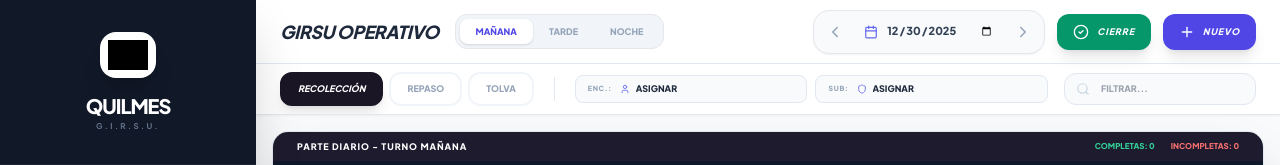
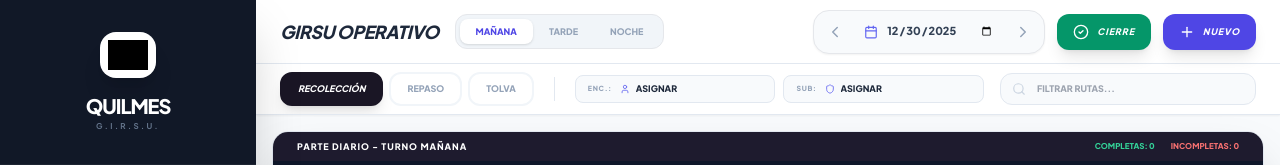
Before and after one commit to Lautzura/G.I.R.S.U.-Quilmes, a React (Vite) app: page / in a window 1280 px wide. Shown: the top 165 px of the page. Built offline with nearby package versions, Linux system fonts and the light colour scheme; grey boxes are pictures that could not be loaded.

Commit message:
Update App.tsx

```diff
--- a/App.tsx
+++ b/App.tsx
@@ -82,9 +82,10 @@ const App: React.FC = () => {
     const d = new Date(selectedDate + 'T12:00:00');
     d.setDate(d.getDate() + direction);
     setSelectedDate(d.toISOString().split('T')[0]);
+    setSearchTerm(''); // Limpiar búsqueda al cambiar de día
   };
 
-  // Lógica de validación de ausencias por fecha (Mejorada)
+  // Lógica de validación de ausencias por fecha
   const resolveStaffStatus = (member: StaffMember, dateStr: string): StaffMember => {
     if (!member.absenceStartDate) return { ...member, status: member.status === StaffStatus.ABSENT ? StaffStatus.PRESENT : member.status, address: '' };
 
@@ -191,15 +192,12 @@ const App: React.FC = () => {
 
   const handleUpdateStaff = (updatedMember: StaffMember) => {
     const resolved = resolveStaffStatus(updatedMember, selectedDate);
-
-    // Actualizar Padrón Maestro para persistencia total
     const masterStaff = JSON.parse(localStorage.getItem('master_staff_v7') || '[]');
     const updatedMaster = masterStaff.map((s: StaffMember) => s.id === updatedMember.id ? updatedMember : s);
     localStorage.setItem('master_staff_v7', JSON.stringify(updatedMaster));
 
     const newStaffList = staffList.map(s => s.id === resolved.id ? resolved : s);
     setStaffList(newStaffList);
-
     setRecords(prev => syncRecordsWithStaff(prev, newStaffList));
     setTransferRecords(prev => prev.map(tr => ({
         ...tr,
@@ -215,7 +213,6 @@ const App: React.FC = () => {
   const toggleStaffStatusFromPicker = (e: React.MouseEvent, staff: StaffMember, reason?: string) => {
     e.stopPropagation();
     const newStatus = staff.status === StaffStatus.ABSENT ? StaffStatus.PRESENT : StaffStatus.ABSENT;
-
     const updated = {
         ...staff,
         status: newStatus,
@@ -270,16 +267,15 @@ const App: React.FC = () => {
     let res = records.filter(r => shiftFilter === 'TODOS' || r.shift === shiftFilter);
     if (subTab === 'GENERAL') res = res.filter(r => r.category === 'RECOLECCIÓN');
     else if (subTab === 'REPASO') res = res.filter(r => r.category === 'REPASO_LATERAL' || r.category === 'CARGA LATERAL');
-    if (searchTerm) res = res.filter(r => r.zone.toLowerCase().includes(searchTerm.toLowerCase()));
+    if (searchTerm && activeTab === 'parte') res = res.filter(r => r.zone.toLowerCase().includes(searchTerm.toLowerCase()));
     return res;
-  }, [records, shiftFilter, searchTerm, subTab]);
+  }, [records, shiftFilter, searchTerm, subTab, activeTab]);
 
   const filteredPickerStaff = useMemo(() => {
     if (!pickerState) return [];
     const search = pickerSearch.toLowerCase().trim();
     const field = pickerState.field.toLowerCase();
 
-    // Identificar quién está asignado actualmente para ponerlo arriba
     let currentId = '';
     const record = records.find(r => r.id === pickerState.targetId);
     const transfer = transferRecords.find(t => t.id === pickerState.targetId);
@@ -303,7 +299,6 @@ const App: React.FC = () => {
       return true;
     });
 
-    // Restaurar ordenamiento: El asignado primero
     return filtered.sort((a, b) => {
         if (a.id === currentId) return -1;
         if (b.id === currentId) return 1;
@@ -341,8 +336,8 @@ const App: React.FC = () => {
             <p className="text-[8px] font-bold text-slate-500 uppercase tracking-[0.3em]">G.I.R.S.U.</p>
         </div>
         <nav className="flex-1 px-4 space-y-2 mt-8">
-            <SidebarItem active={activeTab === 'parte'} icon={<ClipboardList size={20} />} label="Parte Diario" onClick={() => setActiveTab('parte')} />
-            <SidebarItem active={activeTab === 'personal'} icon={<Users size={20} />} label="Padrón Personal" onClick={() => setActiveTab('personal')} />
+            <SidebarItem active={activeTab === 'parte'} icon={<ClipboardList size={20} />} label="Parte Diario" onClick={() => { setActiveTab('parte'); setSearchTerm(''); }} />
+            <SidebarItem active={activeTab === 'personal'} icon={<Users size={20} />} label="Padrón Personal" onClick={() => { setActiveTab('personal'); setSearchTerm(''); }} />
         </nav>
         <div className="p-6">
             <button className="w-full flex items-center justify-center gap-3 px-4 py-3 text-slate-400 hover:text-white hover:bg-red-500/10 rounded-2xl transition-all"><LogOut size={18} /><span className="text-[10px] font-black uppercase">Salir</span></button>
@@ -380,8 +375,10 @@ const App: React.FC = () => {
           </div>
         )}
 
-        {activeTab === 'parte' && (
+        {/* CABECERA DINÁMICA CON BUSCADOR */}
         <div className="bg-white px-6 py-2 border-b border-slate-200 flex items-center gap-4 shrink-0 z-30 shadow-sm overflow-x-auto custom-scrollbar">
+            {activeTab === 'parte' ? (
+              <>
                 <div className="flex gap-1.5 shrink-0">
                     <SubTabButton active={subTab === 'GENERAL'} label="RECOLECCIÓN" onClick={() => setSubTab('GENERAL')} />
                     <SubTabButton active={subTab === 'REPASO'} label="REPASO" onClick={() => setSubTab('REPASO')} />
@@ -389,12 +386,25 @@ const App: React.FC = () => {
                 </div>
                 <div className="h-6 w-px bg-slate-200 mx-1 shrink-0"></div>
                 <ShiftManagersTop shift={shiftFilter} data={shiftMetadataMap[shiftFilter === 'TODOS' ? 'MAÑANA' : shiftFilter]} staffList={staffList} onOpenPicker={(field, role) => setPickerState({ type: 'meta', targetId: 'meta', field, role })} onUpdateStaff={handleUpdateStaff} />
-              <div className="relative w-48 ml-auto shrink-0">
+              </>
+            ) : (
+              <div className="flex flex-col gap-0.5 shrink-0">
+                  <h2 className="text-[12px] font-black text-slate-800 uppercase italic">Padrón de Personal</h2>
+                  <p className="text-[8px] text-slate-400 font-bold uppercase tracking-widest leading-none">Gestión y control de asistencia</p>
+              </div>
+            )}
+
+            <div className="relative w-64 ml-auto shrink-0">
                 <Search className="absolute left-3 top-1/2 -translate-y-1/2 text-slate-300" size={14} />
-                  <input type="text" placeholder="FILTRAR..." value={searchTerm} onChange={e => setSearchTerm(e.target.value)} className="w-full pl-9 pr-4 py-2 bg-slate-50 border border-slate-200 rounded-xl text-[9px] font-black outline-none focus:bg-white transition-all uppercase" />
+                <input
+                  type="text"
+                  placeholder={activeTab === 'parte' ? "FILTRAR RUTAS..." : "BUSCAR NOMBRE O LEGAJO..."}
+                  value={searchTerm}
+                  onChange={e => setSearchTerm(e.target.value)}
+                  className="w-full pl-9 pr-4 py-2 bg-slate-50 border border-slate-200 rounded-xl text-[9px] font-black outline-none focus:bg-white focus:ring-2 focus:ring-indigo-100 transition-all uppercase"
+                />
             </div>
         </div>
-        )}
 
         <div className="flex-1 overflow-hidden p-4 bg-[#f8fafc]">
             {activeTab === 'parte' ? (
@@ -421,7 +431,17 @@ const App: React.FC = () => {
                     )}
                 </div>
             ) : (
-                <div className="h-full overflow-y-auto pr-4 custom-scrollbar"><StaffManagement staffList={staffList} onUpdateStaff={handleUpdateStaff} onAddStaff={(m) => setStaffList([...staffList, m])} onRemoveStaff={(id) => setStaffList(staffList.filter(s => s.id !== id))} records={records} selectedShift={shiftFilter} /></div>
+                <div className="h-full overflow-y-auto pr-4 custom-scrollbar">
+                  <StaffManagement
+                    staffList={staffList}
+                    onUpdateStaff={handleUpdateStaff}
+                    onAddStaff={(m) => setStaffList([...staffList, m])}
+                    onRemoveStaff={(id) => setStaffList(staffList.filter(s => s.id !== id))}
+                    records={records}
+                    selectedShift={shiftFilter}
+                    searchTerm={searchTerm} // Pasamos el término de búsqueda global
+                  />
+                </div>
             )}
         </div>
       </main>
@@ -448,11 +468,9 @@ const App: React.FC = () => {
                         const rec = records.find(r => r.id === pickerState.targetId);
                         const tr = transferRecords.find(t => t.id === pickerState.targetId);
 
-                        // Fix: Accessing 'id' on the dynamic field of a record using any to avoid type check errors.
                         if (pickerState.type === 'route') isCurrent = (rec?.[pickerState.field as keyof RouteRecord] as any)?.id === s.id;
                         else if (pickerState.type === 'transfer') {
                           if (pickerState.field === 'units' && pickerState.unitIdx !== undefined) isCurrent = tr?.units[pickerState.unitIdx].driver?.id === s.id;
-                          // Fix: Accessing 'id' on the dynamic field of a TransferRecord using any to avoid type check errors.
                           else isCurrent = (tr as any)?.[pickerState.field]?.id === s.id;
                         }
 
@@ -491,7 +509,7 @@ const App: React.FC = () => {
 
       <ShiftCloseModal isOpen={isCloseModalOpen} onClose={() => setIsCloseModalOpen(false)} shift={shiftFilter} records={records} />
       <NewRouteModal isOpen={isNewRouteModalOpen} onClose={() => setIsNewRouteModalOpen(false)} onSave={(z, s) => {
-            const newRoute: RouteRecord = { id: `${z}-${s}-${Date.now()}`, zone: z, internalId: '', domain: '', reinforcement: 'MANUAL', shift: s as any, departureTime: '', dumpTime: '', tonnage: '', category: 'RECOLECCIÓN', zoneStatus: ZoneStatus.PENDING, order: records.length, driver: null, aux1: null, ayux2: null, aux3: null, aux4: null, replacementDriver: null, replacementAux1: null, replacementAux2: null, supervisionReport: '' };
+            const newRoute: RouteRecord = { id: `${z}-${s}-${Date.now()}`, zone: z, internalId: '', domain: '', reinforcement: 'MANUAL', shift: s as any, departureTime: '', dumpTime: '', tonnage: '', category: 'RECOLECCIÓN', zoneStatus: ZoneStatus.PENDING, order: records.length, driver: null, aux1: null, aux2: null, aux3: null, aux4: null, replacementDriver: null, replacementAux1: null, replacementAux2: null, supervisionReport: '' };
             setRecords([...records, newRoute]);
       }} currentShift={shiftFilter} />
     </div>
```
Lines whose indentation alone changed are shown as unchanged.
